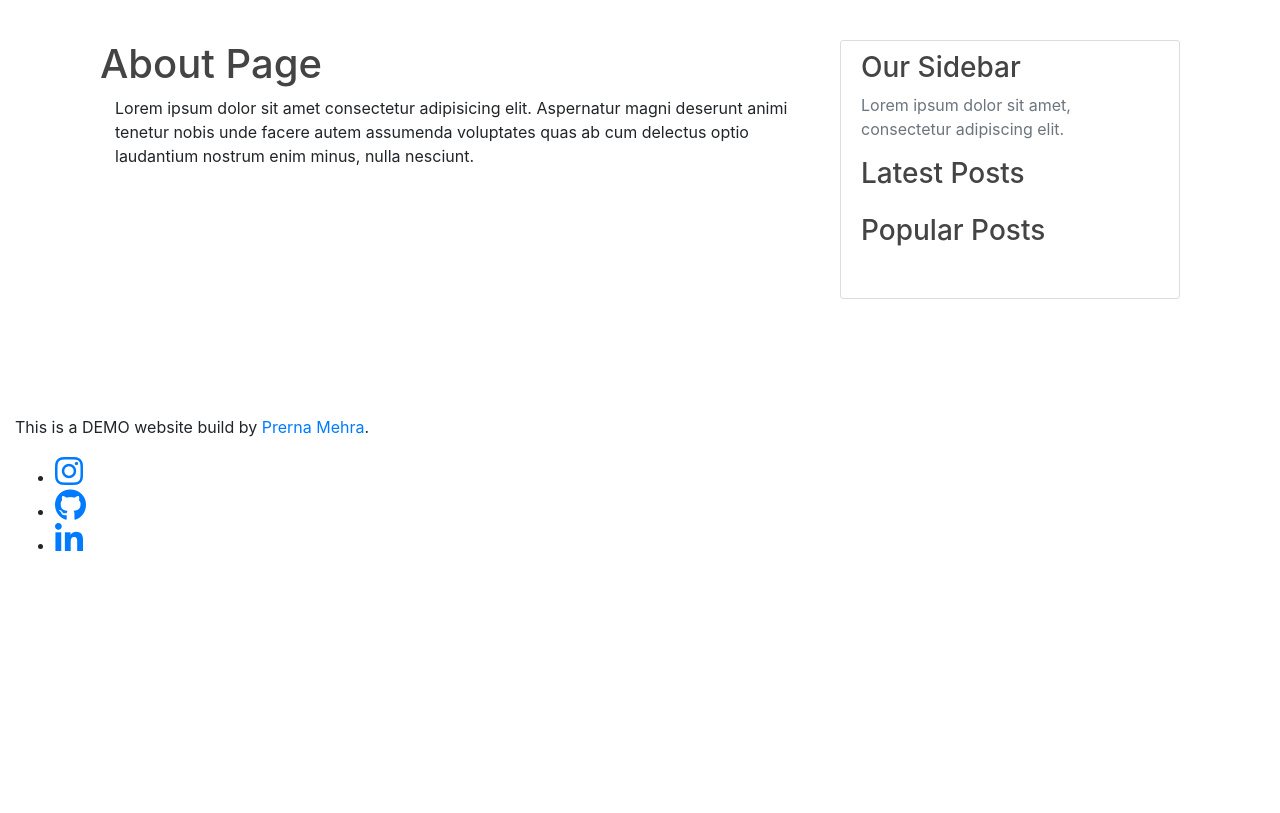
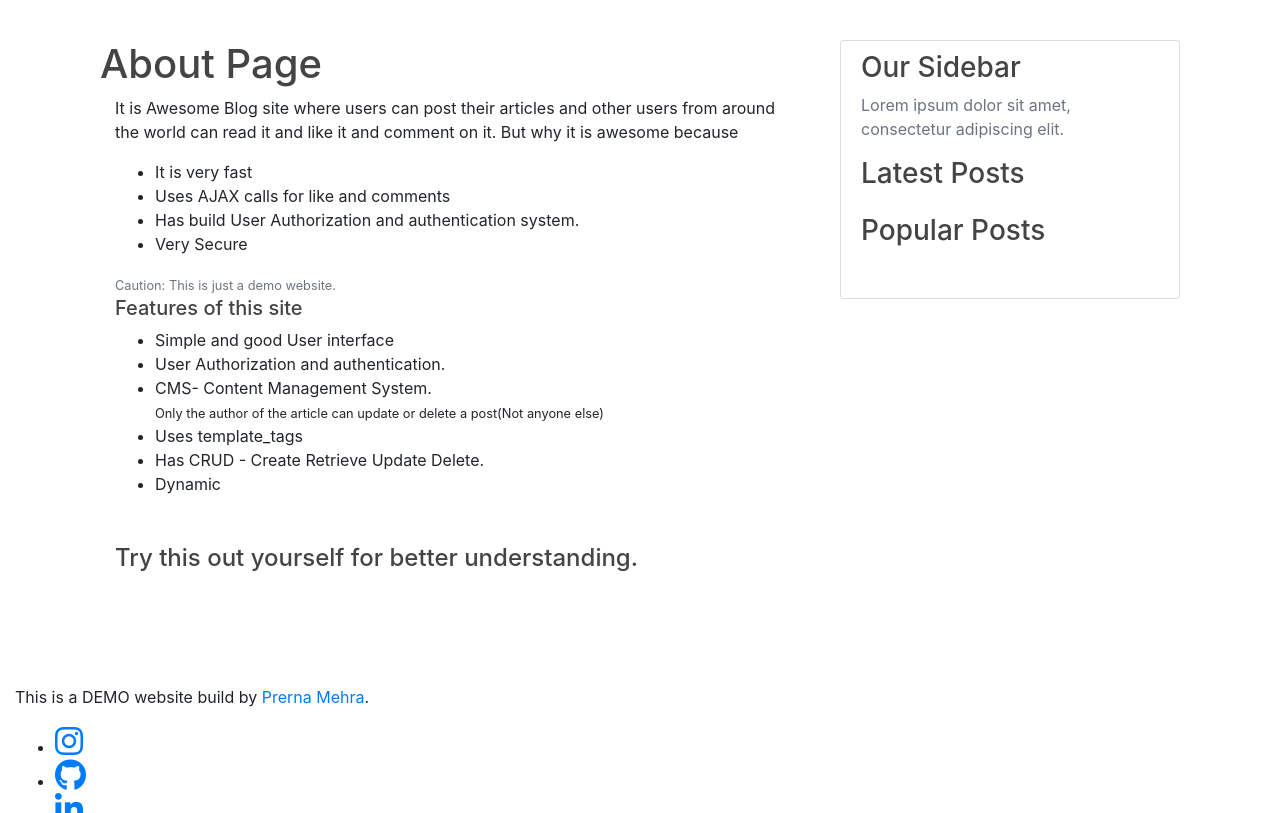
Before and after one commit to sadakchap/simpleBlog, a Django app: page /about/ in a window 1280 px wide. Shown: the part 56-869 px from the top of the page. Before the commit the page ends 607 px from the top, so only its background shows below. Run offline with Django 3.2, Linux system fonts and the light colour scheme; data that the repository does not hold is empty; some libraries are stand-ins or nearby versions.

Commit message:
About Page updated

```diff
--- a/templates/about.html
+++ b/templates/about.html
@@ -3,7 +3,26 @@
     <h1>About Page</h1>
     <div class="container">
         <p>
-            Lorem ipsum dolor sit amet consectetur adipisicing elit. Aspernatur magni deserunt animi tenetur nobis unde facere autem assumenda voluptates quas ab cum delectus optio laudantium nostrum enim minus, nulla nesciunt.
+          It is Awesome Blog site where users can post their articles and other users from
+          around the world can read it and like it and comment on it.
+          But why it is awesome because
+          <ul>
+              <li>It is very fast</li>
+              <li>Uses AJAX calls for like and comments </li>
+              <li>Has build User Authorization and authentication system.</li>
+              <li>Very Secure </li>
+          </ul>
+          <small class="text-muted">Caution: This is just a demo website.</small>
+          <h5>Features of this site</h5>
+          <ul>
+              <li>Simple and good User interface</li>
+              <li>User Authorization and authentication.</li>
+              <li>CMS- Content Management System. <br> <small>Only the author of the article can update or delete a post(Not anyone else)</small> </li>
+              <li>Uses template_tags</li>
+              <li>Has CRUD - Create Retrieve Update Delete.</li>
+              <li>Dynamic</li>
+          </ul>
+          <h4 class="m-0 mt-5">Try this out yourself for better understanding.</h4>
         </p>
     </div>
 {% endblock %}
```
